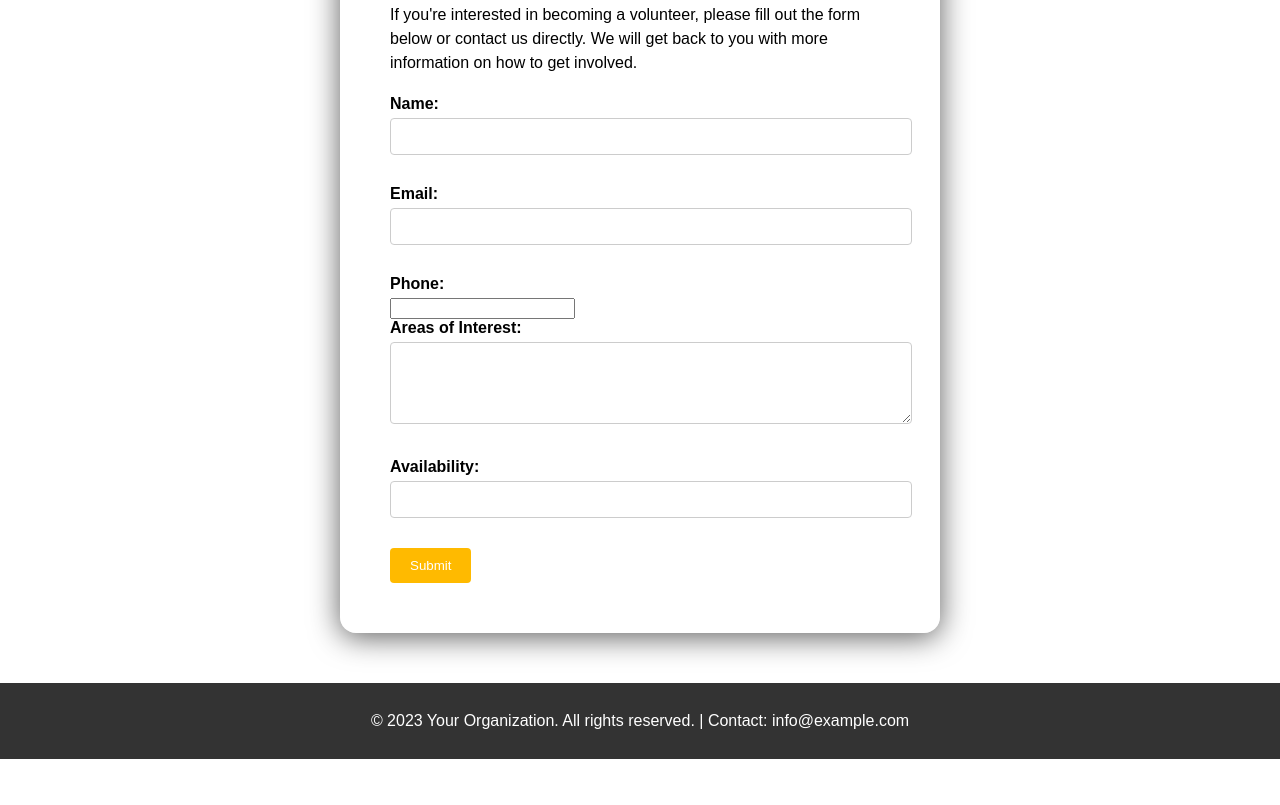
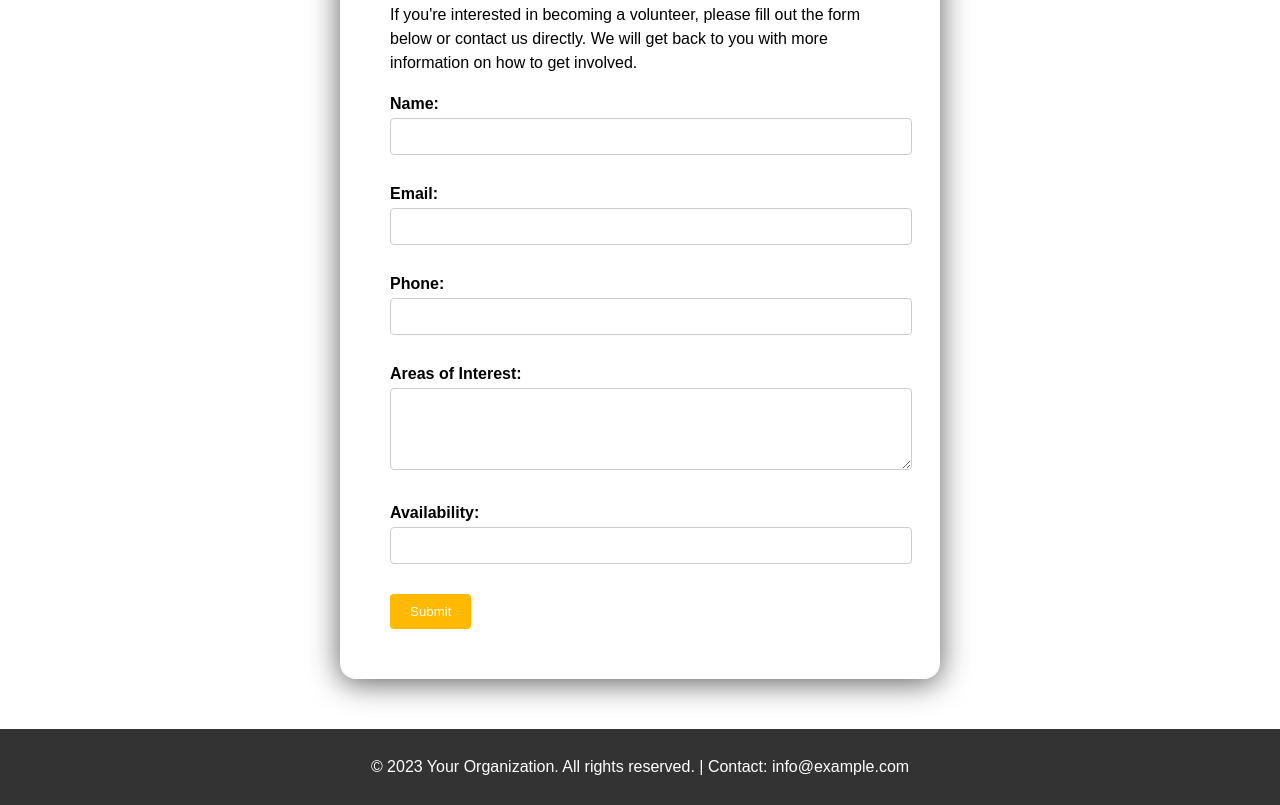
Before and after one commit to Getch-27/charity-organization-website, a plain HTML site: page volunteer.html in a window 1280 px wide. Shown: the part 2158-2963 px from the top of the page. Before the commit the page ends 2917 px from the top, so only its background shows below. Drawn offline with Linux system fonts and the light colour scheme.

Commit message:
style add to form

```diff
--- a/volunteer.css
+++ b/volunteer.css
@@ -77,6 +77,7 @@ label {
 
 input[type="text"],
 input[type="email"],
+input[type="tel"],
 textarea {
     width: 100%;
     padding: 10px;
```
